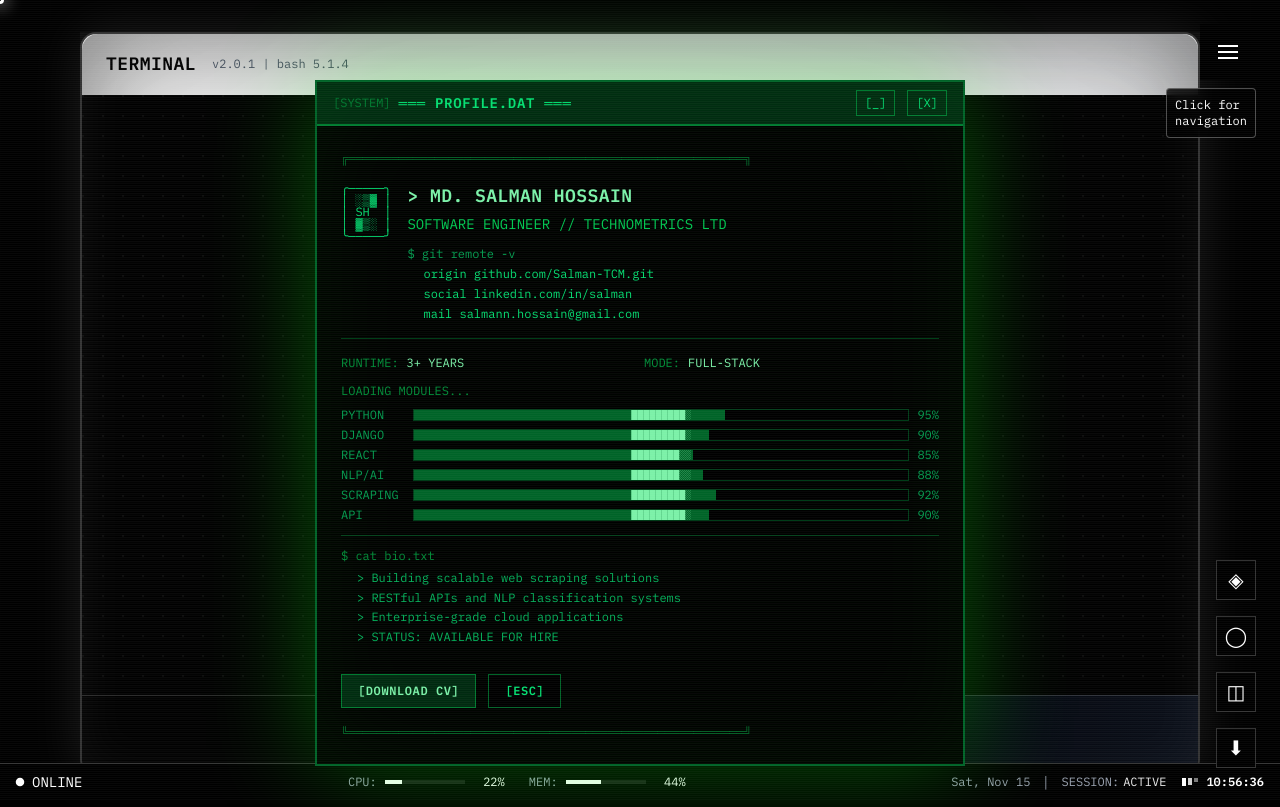
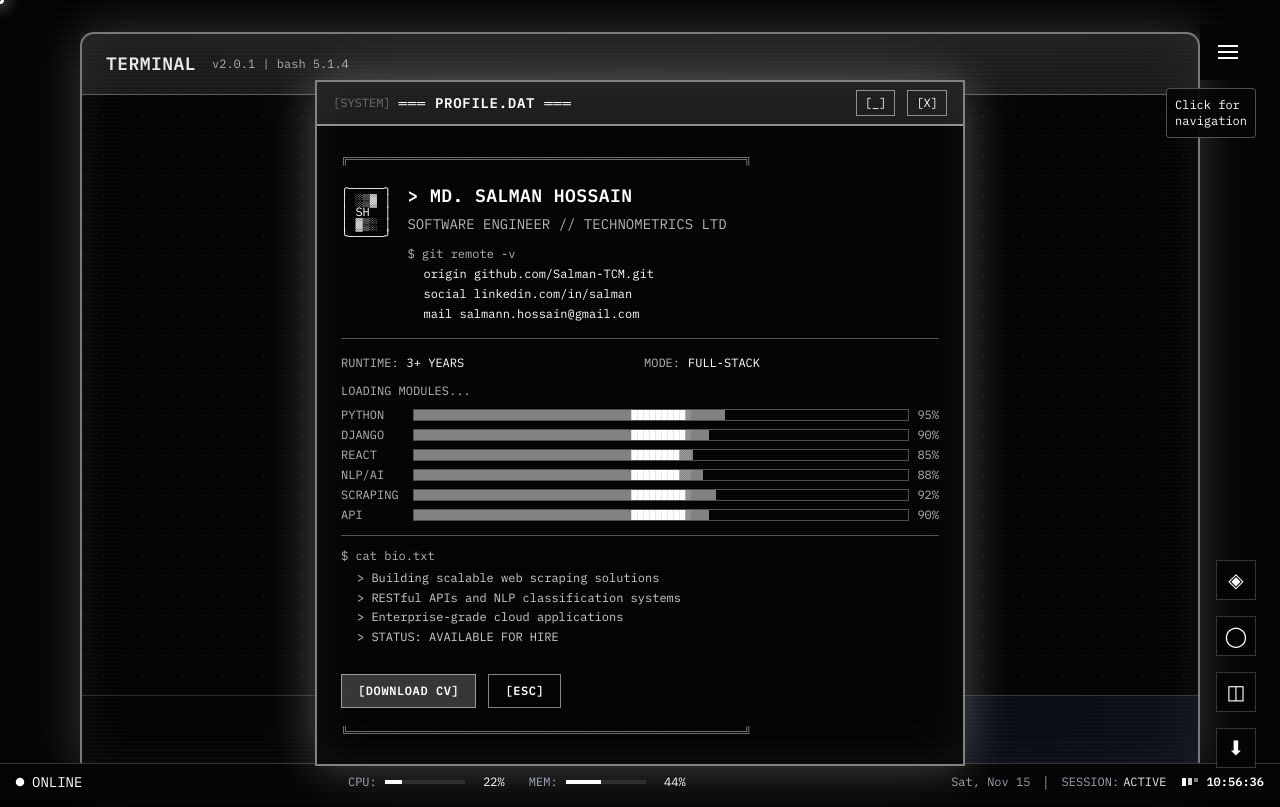
Before and after one commit to Salman-TCM/protfolio-v2, a Next.js app: page / in a window 1280 px wide. Built offline with nearby package versions, Linux system fonts and the light colour scheme.

Commit message:
change terminal interface

```diff
--- a/components/about-me-card.tsx
+++ b/components/about-me-card.tsx
@@ -57,31 +57,31 @@ export function AboutMeCard() {
             }}
           >
             <div className="relative">
-              <div className="absolute inset-0 bg-black-500/20 blur-xl animate-pulse" />
+              <div className="absolute inset-0 bg-white/10 blur-xl" />
 
               {/* Card Body */}
-              <div className="relative bg-black border-2 border-green-500/50 overflow-hidden shadow-[0_0_100px_rgba(0,255,0,0.3),inset_0_0_100px_rgba(0,255,0,0.05)]">
+              <div className="relative bg-black border-2 border-white/50 overflow-hidden shadow-[0_0_50px_rgba(255,255,255,0.2),inset_0_0_50px_rgba(255,255,255,0.05)]">
                 {/* Scanlines Effect */}
-                <div className="absolute inset-0 pointer-events-none opacity-20"
+                <div className="absolute inset-0 pointer-events-none opacity-10"
                   style={{
                     background: `repeating-linear-gradient(
                       0deg,
-                      rgba(0, 255, 0, 0.15) 0px,
+                      rgba(255, 255, 255, 0.1) 0px,
                       transparent 1px,
                       transparent 2px,
-                      rgba(0, 255, 0, 0.15) 3px
+                      rgba(255, 255, 255, 0.1) 3px
                     )`
                   }}
                 />
 
                 {/* Header Bar */}
                 <div
-                  className="bg-green-500/20 border-b-2 border-green-500/50 px-4 py-2 flex items-center justify-between cursor-move relative"
+                  className="bg-white/10 border-b-2 border-white/50 px-4 py-2 flex items-center justify-between cursor-move relative"
                   style={{ touchAction: "none" }}
                 >
                   <div className="flex items-center gap-2">
-                    <div className="text-green-500 font-mono text-xs animate-pulse">[SYSTEM]</div>
-                    <span className="text-green-400 font-mono text-sm font-bold tracking-wider">
+                    <div className="text-white/70 font-mono text-xs animate-pulse">[SYSTEM]</div>
+                    <span className="text-white font-mono text-sm font-bold tracking-wider">
                       {glitchActive ? "▓▒░ PROFILE.DAT ░▒▓" : "═══ PROFILE.DAT ═══"}
                     </span>
                   </div>
@@ -92,7 +92,7 @@ export function AboutMeCard() {
                         setIsMinimized(true)
                         setIsVisible(false)
                       }}
-                      className="text-green-400 hover:text-green-300 font-mono text-xs px-2 py-1 border border-green-500/50 hover:bg-green-500/10 transition-all"
+                      className="text-white hover:text-white/80 font-mono text-xs px-2 py-1 border border-white/50 hover:bg-white/10 transition-all"
                     >
                       [_]
                     </button>
@@ -102,7 +102,7 @@ export function AboutMeCard() {
                         setIsVisible(false)
                         setIsMinimized(false)
                       }}
-                      className="text-green-400 hover:text-green-300 font-mono text-xs px-2 py-1 border border-green-500/50 hover:bg-green-500/10 transition-all"
+                      className="text-white hover:text-white/80 font-mono text-xs px-2 py-1 border border-white/50 hover:bg-white/10 transition-all"
                     >
                       [X]
                     </button>
@@ -110,16 +110,16 @@ export function AboutMeCard() {
                 </div>
 
                 {/* Content Area */}
-                <div className="p-6 space-y-4 text-green-400 font-mono relative">
+                <div className="p-6 space-y-4 text-white font-mono relative">
                   {/* ASCII Border Top */}
-                  <div className="text-green-500/50 text-xs mb-4 overflow-hidden">
+                  <div className="text-white/50 text-xs mb-4 overflow-hidden">
                     ╔═══════════════════════════════════════════════════════╗
                   </div>
 
                   {/* Profile Section */}
                   <div className="flex items-start gap-4">
                     {/* ASCII Art Avatar */}
-                    <div className="text-green-400 text-xs leading-none">
+                    <div className="text-white text-xs leading-none">
                       <pre className={`${glitchActive ? 'animate-pulse' : ''}`}>
 {`╭─────╮
 │ ░▒▓ │
@@ -130,29 +130,29 @@ export function AboutMeCard() {
                     </div>
 
                     <div className="flex-1">
-                      <h2 className="text-green-300 text-lg font-bold mb-1 tracking-wide">
+                      <h2 className="text-white text-lg font-bold mb-1 tracking-wide">
                         &gt; MD. SALMAN HOSSAIN
                       </h2>
-                      <p className="text-green-500 text-sm mb-3">
+                      <p className="text-white/70 text-sm mb-3">
                         SOFTWARE ENGINEER // TECHNOMETRICS LTD
                       </p>
 
                       {/* Social Links as Terminal Commands */}
                       <div className="space-y-1 text-xs">
-                        <div className="text-green-400/70">
+                        <div className="text-white/70">
                           $ git remote -v
                         </div>
                         <div className="pl-4 space-y-1">
                           <a href="https://github.com/Salman-TCM" target="_blank" rel="noopener noreferrer"
-                             className="block hover:text-green-300 transition-colors">
+                             className="block hover:text-white/80 transition-colors">
                             origin  github.com/Salman-TCM.git
                           </a>
                           <a href="https://linkedin.com/in/salman" target="_blank" rel="noopener noreferrer"
-                             className="block hover:text-green-300 transition-colors">
+                             className="block hover:text-white/80 transition-colors">
                             social  linkedin.com/in/salman
                           </a>
                           <a href="mailto:salmann.hossain@gmail.com"
-                             className="block hover:text-green-300 transition-colors">
+                             className="block hover:text-white/80 transition-colors">
                             mail    salmann.hossain@gmail.com
                           </a>
                         </div>
@@ -161,21 +161,21 @@ export function AboutMeCard() {
                   </div>
 
                   {/* Stats Section */}
-                  <div className="space-y-3 text-sm border-t border-green-500/30 pt-4">
+                  <div className="space-y-3 text-sm border-t border-white/30 pt-4">
                     <div className="grid grid-cols-2 gap-2 text-xs">
                       <div>
-                        <span className="text-green-500/70">RUNTIME:</span>
-                        <span className="text-green-300 ml-2">3+ YEARS</span>
+                        <span className="text-white/70">RUNTIME:</span>
+                        <span className="text-white ml-2">3+ YEARS</span>
                       </div>
                       <div>
-                        <span className="text-green-500/70">MODE:</span>
-                        <span className="text-green-300 ml-2">FULL-STACK</span>
+                        <span className="text-white/70">MODE:</span>
+                        <span className="text-white ml-2">FULL-STACK</span>
                       </div>
                     </div>
 
                     {/* Skills as Loading Bars */}
                     <div>
-                      <div className="text-green-500/70 text-xs mb-2">LOADING MODULES...</div>
+                      <div className="text-white/70 text-xs mb-2">LOADING MODULES...</div>
                       <div className="space-y-1">
                         {[
                           { name: "PYTHON", level: 95 },
@@ -186,29 +186,29 @@ export function AboutMeCard() {
                           { name: "API", level: 90 }
                         ].map((skill) => (
                           <div key={skill.name} className="flex items-center gap-2 text-xs">
-                            <span className="w-16 text-green-400/70">{skill.name}</span>
-                            <div className="flex-1 bg-black border border-green-500/30 h-3 relative overflow-hidden">
+                            <span className="w-16 text-white/70">{skill.name}</span>
+                            <div className="flex-1 bg-black border border-white/30 h-3 relative overflow-hidden">
                               <motion.div
-                                className="absolute inset-y-0 left-0 bg-green-500/50"
+                                className="absolute inset-y-0 left-0 bg-white/50"
                                 initial={{ width: 0 }}
                                 animate={{ width: `${skill.level}%` }}
                                 transition={{ duration: 1, delay: 0.5 }}
                               />
-                              <div className="absolute inset-0 flex items-center justify-center text-green-300 text-[10px]">
+                              <div className="absolute inset-0 flex items-center justify-center text-white text-[10px]">
                                 {Array(Math.floor(skill.level / 10)).fill("█").join("")}
                                 {Array(10 - Math.floor(skill.level / 10)).fill("░").join("")}
                               </div>
                             </div>
-                            <span className="text-green-400/70">{skill.level}%</span>
+                            <span className="text-white/70">{skill.level}%</span>
                           </div>
                         ))}
                       </div>
                     </div>
 
                     {/* Bio Terminal Output */}
-                    <div className="pt-3 border-t border-green-500/30">
-                      <div className="text-green-500/70 text-xs mb-1">$ cat bio.txt</div>
-                      <p className="text-green-400/80 text-xs leading-relaxed pl-4">
+                    <div className="pt-3 border-t border-white/30">
+                      <div className="text-white/70 text-xs mb-1">$ cat bio.txt</div>
+                      <p className="text-white/80 text-xs leading-relaxed pl-4">
                         &gt; Building scalable web scraping solutions<br/>
                         &gt; RESTful APIs and NLP classification systems<br/>
                         &gt; Enterprise-grade cloud applications<br/>
@@ -221,7 +221,7 @@ export function AboutMeCard() {
                       <a
                         href="/cv.pdf"
                         download
-                        className="px-4 py-2 bg-green-500/20 text-green-300 font-bold text-xs border border-green-500/50 hover:bg-green-500/30 transition-all tracking-wider"
+                        className="px-4 py-2 bg-white/20 text-white font-bold text-xs border border-white/50 hover:bg-white/30 transition-all tracking-wider"
                       >
                         [DOWNLOAD CV]
                       </a>
@@ -230,7 +230,7 @@ export function AboutMeCard() {
                           setIsVisible(false)
                           setIsMinimized(false)
                         }}
-                        className="px-4 py-2 bg-black text-green-400 font-bold text-xs border border-green-500/50 hover:bg-green-500/10 transition-all tracking-wider"
+                        className="px-4 py-2 bg-black text-white font-bold text-xs border border-white/50 hover:bg-white/10 transition-all tracking-wider"
                       >
                         [ESC]
                       </button>
@@ -238,7 +238,7 @@ export function AboutMeCard() {
                   </div>
 
                   {/* ASCII Border Bottom */}
-                  <div className="text-green-500/50 text-xs overflow-hidden">
+                  <div className="text-white/50 text-xs overflow-hidden">
                     ╚═══════════════════════════════════════════════════════╝
                   </div>
                 </div>
@@ -251,7 +251,7 @@ export function AboutMeCard() {
       <AnimatePresence>
         {isMinimized && (
           <motion.button
-            className="fixed bottom-24 right-4 z-50 bg-black border-2 border-green-500/50 text-green-400 font-mono text-xs px-3 py-2 hover:bg-green-500/10 transition-all shadow-[0_0_30px_rgba(0,255,0,0.3)]"
+            className="fixed bottom-24 right-4 z-50 bg-black border-2 border-white/50 text-white font-mono text-xs px-3 py-2 hover:bg-white/10 transition-all shadow-[0_0_30px_rgba(255,255,255,0.3)]"
             initial={{ opacity: 0, scale: 0, x: 100 }}
             animate={{
               opacity: 1,
@@ -261,7 +261,7 @@ export function AboutMeCard() {
             exit={{ opacity: 0, scale: 0, x: 100 }}
             whileHover={{
               scale: 1.05,
-              boxShadow: "0 0 50px rgba(0,255,0,0.5)"
+              boxShadow: "0 0 50px rgba(255,255,255,0.5)"
             }}
             onClick={() => {
               setIsMinimized(false)
@@ -271,7 +271,7 @@ export function AboutMeCard() {
             <div className="flex items-center gap-2">
               <span className="animate-pulse">&gt;</span>
               <span className="tracking-wider">[PROFILE.DAT]</span>
-              <span className="text-green-500/70 text-[10px]">▲</span>
+              <span className="text-white/70 text-[10px]">▲</span>
             </div>
           </motion.button>
         )}
--- a/components/terminal-interface.tsx
+++ b/components/terminal-interface.tsx
@@ -117,15 +117,10 @@ export function TerminalInterface() {
             animate={{ opacity: 1 }}
             transition={{ duration: 1, delay: 0.5 }}
           >
-            {/* {`████████╗███████╗██████╗ ███╗   ███╗██╗███╗   ██╗ █████╗ ██╗
-╚══██╔══╝██╔════╝██╔══██╗████╗ ████║██║████╗  ██║██╔══██╗██║
-   ██║   █████╗  ██████╔╝██╔████╔██║██║██╔██╗ ██║███████║██║
-   ██║   ██╔══╝  ██╔══██╗██║╚██╔╝██║██║██║╚██╗██║██╔══██║██║
-   ██║   ███████╗██║  ██║██║ ╚═╝ ██║██║██║ ╚████║██║  ██║╚══════╝
-   ╚═╝   ╚══════╝╚═╝  ╚═╝╚═╝     ╚═╝╚═╝╚═╝  ╚═══╝╚═╝  ╚═╝╚══════╝`} */}
+            {/* Terminal ASCII Art */}
           </motion.div>
           <motion.div
-            className="text-white font-bold"
+            className="text-white font-bold font-mono"
             initial={{ opacity: 0, x: -10 }}
             animate={{ opacity: 1, x: 0 }}
             transition={{ delay: 1.2, duration: 0.5 }}
@@ -133,7 +128,7 @@ export function TerminalInterface() {
             Welcome to My Portfolio
           </motion.div>
           <motion.div
-            className="text-gray text-sm"
+            className="text-white/70 text-sm font-mono"
             initial={{ opacity: 0 }}
             animate={{ opacity: 1 }}
             transition={{ delay: 1.5, duration: 0.5 }}
@@ -686,24 +681,24 @@ Made with ❤️ using Next.js and React`
           animate={{ opacity: 1, x: 0 }}
           transition={{ delay: 1, duration: 0.5 }}
         >
-          <div className="bg-black/90 backdrop-blur-md p-2 sm:p-4 rounded-lg border border-white/20">
+          <div className="bg-black/95 backdrop-blur-md p-2 sm:p-4 border-2 border-white/50 shadow-[0_0_30px_rgba(255,255,255,0.2)]">
             <div className="flex flex-col gap-1 sm:gap-2">
-              <div className="text-white font-mono text-xs mb-1 sm:mb-2 opacity-60">QUICK CMD</div>
+              <div className="text-white font-mono text-xs mb-1 sm:mb-2">[QUICK.CMD]</div>
               {['about', 'projects', 'skills', 'contact', 'matrix', 'hack', 'neofetch', 'static'].map((cmd, index) => (
                 <motion.button
                   key={cmd}
-                  className="px-2 py-1 sm:px-3 sm:py-2 bg-white/5 text-gray-300 rounded font-mono text-xs hover:bg-white/10 hover:text-white transition-all text-left border border-white/10"
+                  className="px-2 py-1 sm:px-3 sm:py-2 bg-black text-white font-mono text-xs hover:bg-white/10 hover:text-white transition-all text-left border border-white/30"
                   initial={{ opacity: 0, x: -10 }}
                   animate={{ opacity: 1, x: 0 }}
                   transition={{ delay: 1.2 + index * 0.05 }}
-                  whileHover={{ x: 2 }}
+                  whileHover={{ x: 2, boxShadow: "0 0 10px rgba(255,255,255,0.3)" }}
                   whileTap={{ scale: 0.95 }}
                   onClick={() => {
                     setInput(cmd)
                     executeCommand(cmd)
                   }}
                 >
-                  {cmd}
+                  $ {cmd}
                 </motion.button>
               ))}
             </div>
@@ -740,7 +735,7 @@ Made with ❤️ using Next.js and React`
         <CRTEffect>
           <TerminalWindowEffect>
             <motion.div
-              className="bg-black border border-white/20 sm:border-2 border-white/20 rounded-xl sm:rounded-2xl overflow-hidden shadow-[0_0_50px_rgba(255,255,255,0.1)] backdrop-blur-sm relative"
+              className="bg-black border-2 border-white/50 rounded-xl overflow-hidden shadow-[0_0_50px_rgba(255,255,255,0.2)] backdrop-blur-sm relative"
               initial={{ scale: 0.95, opacity: 0 }}
               animate={{ scale: 1, opacity: 1 }}
               transition={{ duration: 0.6, ease: [0.25, 0.1, 0.25, 1] }}
@@ -748,21 +743,34 @@ Made with ❤️ using Next.js and React`
               {/* Scan lines overlay */}
               <TerminalScanLines intensity={0.015} />
 
+              {/* Subtle Retro Scanlines */}
+              <div className="absolute inset-0 pointer-events-none opacity-10"
+                style={{
+                  background: `repeating-linear-gradient(
+                    0deg,
+                    rgba(255, 255, 255, 0.1) 0px,
+                    transparent 1px,
+                    transparent 2px,
+                    rgba(255, 255, 255, 0.1) 3px
+                  )`
+                }}
+              />
+
               {/* TV Noise Effect rendered inside the terminal frame so the noise is clipped to the terminal */}
               <TVNoise isVisible={showTVNoise} onComplete={() => setShowTVNoise(false)} />
 
               {/* Terminal Shadow Inset */}
-              <div className="absolute inset-0 rounded-xl sm:rounded-2xl shadow-[inset_0_0_100px_rgba(0,0,0,0.5)] pointer-events-none" />
+              <div className="absolute inset-0 shadow-[inset_0_0_100px_rgba(255,255,255,0.02)] pointer-events-none" />
           {/* Terminal Header */}
           <motion.div
-            className="bg-gradient-to-r from-white to-gray-100 text-black px-3 sm:px-4 md:px-6 py-2 sm:py-3 md:py-4 flex justify-between items-center border-b border-white/10"
+            className="bg-white/10 border-b border-white/30 px-3 sm:px-4 md:px-6 py-2 sm:py-3 md:py-4 flex justify-between items-center"
             initial={{ y: -20, opacity: 0 }}
             animate={{ y: 0, opacity: 1 }}
             transition={{ delay: 0.3, duration: 0.5 }}
           >
             <div className="flex items-center gap-2 sm:gap-3 md:gap-4">
               <motion.div
-                className="font-bold font-mono text-sm sm:text-base md:text-lg tracking-wide"
+                className="font-bold font-mono text-sm sm:text-base md:text-lg tracking-wide text-white"
                 initial={{ opacity: 0 }}
                 animate={{ opacity: 1 }}
                 transition={{ delay: 0.5 }}
@@ -771,7 +779,7 @@ Made with ❤️ using Next.js and React`
                 <span className="xs:hidden">TERMINAL</span>
               </motion.div>
               <motion.div
-                className="text-xs text-gray-600 font-mono hidden sm:block"
+                className="text-xs text-white/70 font-mono hidden sm:block"
                 initial={{ opacity: 0 }}
                 animate={{ opacity: 1 }}
                 transition={{ delay: 0.7 }}
```
